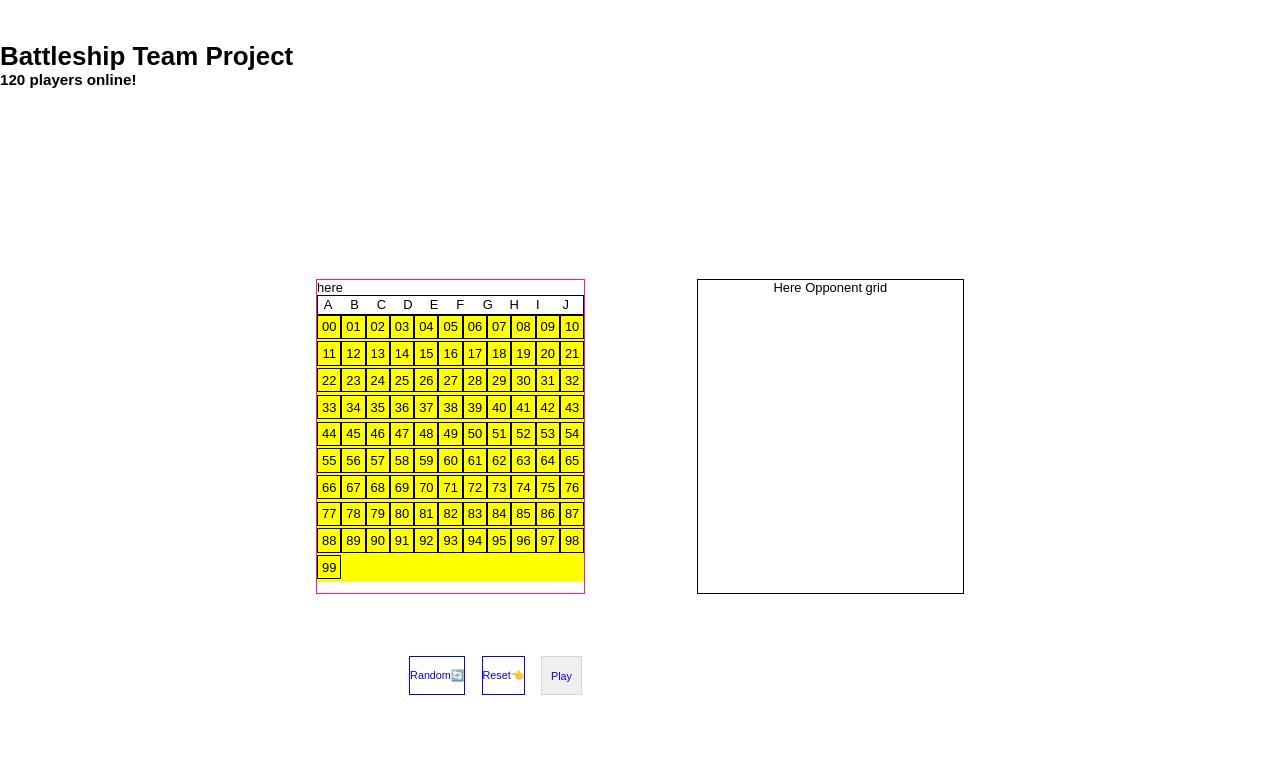
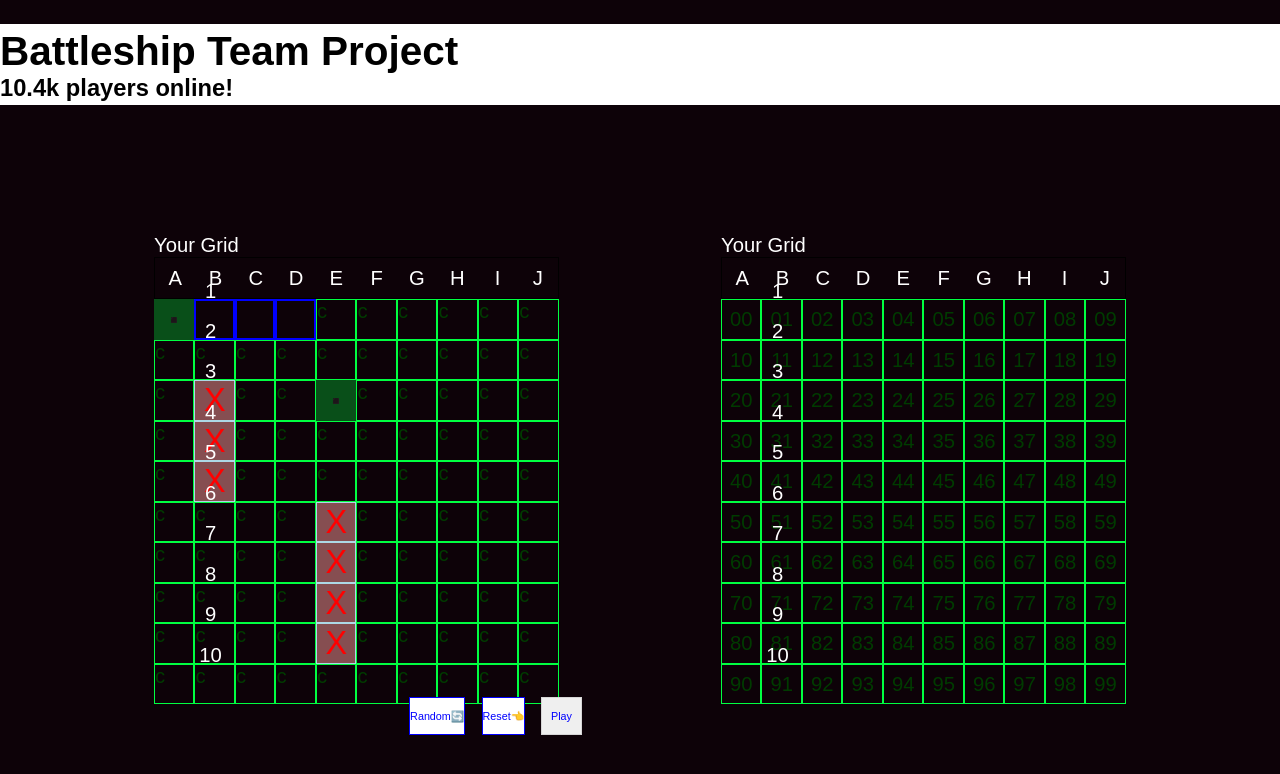
Before and after one commit to dor29494/Battleship_Team_Project, a React (Create React App) app in the folder client-side/Client_dor/: page / in a window 1280 px wide. Shown: the top 774 px of the page. Built offline with nearby package versions, Linux system fonts and the light colour scheme.

Commit message:
eli ui martix

```diff
--- a/client-side/Client_dor/src/stateManager/stateManager.js
+++ b/client-side/Client_dor/src/stateManager/stateManager.js
@@ -70,7 +70,7 @@ const StateManager = ({ children }) => {
   const [grid_clicks, set_GridClicks] = useState({});
   const [grid_array, set_grid_array] = useState([
     [
-      SEA,
+      MISS,
       SHIPS[1].ship_parts[0],
       SHIPS[1].ship_parts[1],
       SHIPS[1].ship_parts[2],
@@ -82,13 +82,13 @@ const StateManager = ({ children }) => {
       SEA,
     ],
     [SEA, SEA, SEA, SEA, SEA, SEA, SEA, SEA, SEA, SEA],
-    [SEA, SEA, SEA, SEA, SEA, SEA, SEA, SEA, SEA, SEA],
-    [SEA, SEA, SEA, SEA, SEA, SEA, SEA, SEA, SEA, SEA],
-    [SEA, SEA, SEA, SEA, SEA, SEA, SEA, SEA, SEA, SEA],
-    [SEA, SEA, SEA, SEA, SEA, SEA, SEA, SEA, SEA, SEA],
-    [SEA, SEA, SEA, SEA, SEA, SEA, SEA, SEA, SEA, SEA],
-    [SEA, SEA, SEA, SEA, SEA, SEA, SEA, SEA, SEA, SEA],
-    [SEA, SEA, SEA, SEA, SEA, SEA, SEA, SEA, SEA, SEA],
+    [SEA, HIT, SEA, SEA, MISS, SEA, SEA, SEA, SEA, SEA],
+    [SEA, HIT, SEA, SEA, SEA, SEA, SEA, SEA, SEA, SEA],
+    [SEA, HIT, SEA, SEA, SEA, SEA, SEA, SEA, SEA, SEA],
+    [SEA, SEA, SEA, SEA, SINK, SEA, SEA, SEA, SEA, SEA],
+    [SEA, SEA, SEA, SEA, SINK, SEA, SEA, SEA, SEA, SEA],
+    [SEA, SEA, SEA, SEA, SINK, SEA, SEA, SEA, SEA, SEA],
+    [SEA, SEA, SEA, SEA, SINK, SEA, SEA, SEA, SEA, SEA],
     [SEA, SEA, SEA, SEA, SEA, SEA, SEA, SEA, SEA, SEA],
   ]);
   const state = {
--- a/client-side/Client_dor/src/styles/reset.styles.js
+++ b/client-side/Client_dor/src/styles/reset.styles.js
@@ -4,7 +4,7 @@ const GlobalStyles = createGlobalStyle`
     html,
     body {
       height: 100%;
-      background: white;
+      background: #0D0208;
    zoom: 90%;
     }
     html {
@@ -17,6 +17,8 @@ const GlobalStyles = createGlobalStyle`
       display: flex;
       justify-content: center;
       align-items: center;
+      color: white;
+      font-size: 25px;
 
 
     }
--- a/client-side/Client_dor/src/view/App.jsx
+++ b/client-side/Client_dor/src/view/App.jsx
@@ -7,8 +7,6 @@ import Footer from "./Footer"
 import {BsContext} from "../stateManager/stateManager"
 function App() {
   const {first_state,ships_array,grid_array,set_ships_array,set_grid_array} = useContext(BsContext);
-console.log(first_state)
-console.log(grid_array.length)
   return (
     <>
 
@@ -34,7 +32,7 @@ border-radius: 50%;
 `
 const GameWrapper = styled.div`
 margin-top: 9rem;
-width: 800px;
+width: 1200px;
 display: flex;
 justify-content: space-between;
 `
--- a/client-side/Client_dor/src/view/Footer.jsx
+++ b/client-side/Client_dor/src/view/Footer.jsx
@@ -21,7 +21,7 @@ export default Footer;
 const Wrapper = styled.div`
 
     position: absolute;
-    top: 80rem;
+    top: 85rem;
     buttom: 0;
     right: 0;
     left: 0;
--- a/client-side/Client_dor/src/view/OppnentGrid.jsx
+++ b/client-side/Client_dor/src/view/OppnentGrid.jsx
@@ -1,22 +1,102 @@
-import React from "react"
+import React, { useContext, useState } from "react"
 import styled from "styled-components"
+import { BsContext } from "../stateManager/stateManager"
+// Last update - Dor
+const UserGrid = () => {
+    const { ships_array, set_ships_array, grid_array, set_grid_array,grid_clicks,set_grid_clicks } = useContext(BsContext)
+const [abc_store , set_abc_store] = useState(['A','B','C','D','E','F','G','H','I','J'])
+const [num_store, set_num_store] = useState([1,2,3,4,5,6,7,8,9,10])
+    const show = (x,y) => {
+        if (!grid_clicks[x+y]) {
+            grid_clicks[x+y] = x+y;
+            console.log(grid_clicks)
+            console.log(x,y);
+const PixelObj = {
+    x,
+    y
+}
+return PixelObj
+        }
+        // console.log(grid_clicks);
 
-const OppnentGrid = ()=>{
+    }
 
+    return (
+        <Wrapper>Your Grid
+                <NumWrapper>
+            {num_store.map(num => <NumDiv>{num}</NumDiv>)}
+                </NumWrapper>
+            <AbcWrapper>
+            {abc_store.map(abc => <AbcDiv>{abc}</AbcDiv>)}
+                </AbcWrapper>
+            <Grid>
+                {grid_array.map((xArr,Xindex) => xArr.map((yArr, Yindex) => <Pixel id={Xindex} value={Yindex} key={`g${Yindex}`} onClick={()=>{show(Xindex,Yindex)}}>{Xindex}{Yindex}</Pixel>))}
+            </Grid>
 
-
-    return(
-        <Wrapper>
-Here Opponent grid
         </Wrapper>
     )
 }
+export default UserGrid
 
-export default OppnentGrid
-const Wrapper = styled.div`
+const Pixel = styled.div`
+min-width: 2rem;
+min-height: 2rem;
+width: 50px;
+height: 50px;
+display: flex;
+align-items: center;
+justify-content: center;
+cursor: pointer;
+border: 1px solid #00FF41;
+`
+const Grid = styled.div`
+display: flex;
+flex-wrap: wrap;
+height: 500px;
+width: 500px;
+color: #003B00;
+
+`
+const Wrapper = styled(Grid)`
+border: none;
+color: white;
+`
+const AbcWrapper = styled.div`
 border: 2px solid black;
+min-height: 2rem;
+width: 500px;
+display: flex;
+
+`
+const NumWrapper = styled.div`
+// border: 1px solid white;
+width: 50px;
+height: 500px;
+display: flex;
+flex-direction: column;
+justify-content: center;
+justify-items: center;
+position: absolute;
+left: 930px;
+top: 345px;
+`
+const AbcDiv = styled.div`
+flex-basis: 10%;
+height: 50px;
+width: 50px;
+// border: 1px solid white;
+display: flex;
+align-items: center;
+justify-content: center;
+
+`
+const NumDiv = styled.div`
+flex-basis: 10%;
+height: 50px;
+margin-left: 5px;
+// border: 1px solid white;
 display: flex;
 justify-content: center;
-width: 330px;
-height: 390px;
+width: 50px;
+
 `
--- a/client-side/Client_dor/src/view/TopBar.jsx
+++ b/client-side/Client_dor/src/view/TopBar.jsx
@@ -2,15 +2,12 @@ import React from "react"
 import styled from "styled-components"
 
 const TopBar = () => {
-
-
     return (
         <Wrapper>
             <div>
                 <h1>Battleship Team Project</h1>
-                <h3>120 players online!</h3>
+                <h3>10.4k players online!</h3>
             </div>
-
         </Wrapper>
 
 
--- a/client-side/Client_dor/src/view/UserGrid.jsx
+++ b/client-side/Client_dor/src/view/UserGrid.jsx
@@ -2,14 +2,34 @@ import React, { useContext, useState } from "react"
 import styled from "styled-components"
 import { BsContext } from "../stateManager/stateManager"
 // Last update - Dor
+const Pixel = (props) => {
+    let properties = props
+    // return <h1>none</h1>
+    if (properties.status === 'SEA') {
+        return (
+            <Regularsquare>c</Regularsquare>
+        )
+    }
+    else if (properties.status === 'MISS') {
+        return <Misshit>▪️</Misshit>
+    }
+    else if (properties.status === 'HIT' || properties.status === 'SINK') {
+        return <Shiphit>X</Shiphit>
+    }
+    else {
+        console.log("ELSE IS: ", properties.status)
+        return <Shippart></Shippart> }
+}
+
 const UserGrid = () => {
-    const { ships_array, set_ships_array, grid_array, set_grid_array,grid_clicks,set_grid_clicks } = useContext(BsContext)
-const [abc_store , set_abc_store] = useState(['A','B','C','D','E','F','G','H','I','J'])
-    const show = (x,y) => {
-        if (!grid_clicks[x+y]) {
-            grid_clicks[x+y] = x+y;
+    const { ships_array, set_ships_array, grid_array, set_grid_array, grid_clicks, set_grid_clicks } = useContext(BsContext)
+    const [abc_store, set_abc_store] = useState(['A', 'B', 'C', 'D', 'E', 'F', 'G', 'H', 'I', 'J'])
+    const [num_store, set_num_store] = useState([1, 2, 3, 4, 5, 6, 7, 8, 9, 10])
+    const show = (x, y) => {
+        if (!grid_clicks[x + y]) {
+            grid_clicks[x + y] = x + y;
             console.log(grid_clicks)
-            console.log(x,y);
+            console.log(x, y);
             const PixelObj = {
                 x,
                 y
@@ -19,14 +39,20 @@ return PixelObj
         // console.log(grid_clicks);
 
     }
-
+    const pixelStatus = (x, y) => {
+        let obj = grid_array[x][y]
+        return obj.toString();
+    }
     return (
-        <Wrapper>here
+        <Wrapper>Your Grid
+            <NumWrapper>
+                {num_store.map(num => <NumDiv>{num}</NumDiv>)}
+            </NumWrapper>
             <AbcWrapper>
                 {abc_store.map(abc => <AbcDiv>{abc}</AbcDiv>)}
             </AbcWrapper>
             <Grid>
-                {grid_array.map((xArr,Xindex) => xArr.map((yArr, Yindex) => <Pixel id={Xindex} value={Yindex} key={`g${Yindex}`} onClick={()=>{show(Xindex,Yindex)}}>{Xindex}{Yindex}</Pixel>))}
+                {grid_array.map((xArr, Xindex) => xArr.map((yArr, Yindex) => <Pixel id={Xindex} value={Yindex} key={`g${Yindex}`} onClick={() => { show(Xindex, Yindex) }} status={pixelStatus(Xindex, Yindex)}></Pixel>))}
             </Grid>
 
         </Wrapper>
@@ -34,43 +60,153 @@ return PixelObj
 }
 export default UserGrid
 
-const Wrapper = styled.div`
-border: 2px solid deeppink;
-padding-right: auto;
-
-`
-const Pixel = styled.div`
+const StyledPixel = styled.div`
 min-width: 2rem;
 min-height: 2rem;
-width: 30px;
-height: 30px;
-border: 2px solid black;
+width: 50px;
+height: 50px;
 display: flex;
 align-items: center;
 justify-content: center;
 cursor: pointer;
-
-
-
+border: 1px solid #00FF41;
+if (props.status === 'SEA') { return background: blue }
 `
 const Grid = styled.div`
 display: flex;
 flex-wrap: wrap;
-height: 330px;
-width: 330px;
-background: yellow;
+height: 500px;
+width: 500px;
+color: #003B00;
 
+`
+const Wrapper = styled(Grid)`
+border: none;
+color: white;
 `
 const AbcWrapper = styled.div`
 border: 2px solid black;
 min-height: 2rem;
-width: 330px;
+width: 500px;
 display: flex;
 
 `
+const NumWrapper = styled.div`
+// border: 1px solid white;
+width: 50px;
+height: 500px;
+display: flex;
+flex-direction: column;
+justify-content: center;
+justify-items: center;
+position: absolute;
+left: 230px;
+top: 345px;
+`
 const AbcDiv = styled.div`
 flex-basis: 10%;
-padding: 2px;
-margin-left: 5px;
+height: 50px;
+width: 50px;
+// border: 1px solid white;
+display: flex;
+justify-content: center;
+align-items: center;
 
 `
+const NumDiv = styled.div`
+flex-basis: 10%;
+height: 50px;
+margin-left: 5px;
+// border: 1px solid white;
+display: flex;
+justify-content: center;
+width: 50px;
+
+`
+
+
+
+
+
+
+
+
+const Regularsquare = styled.div`
+  border: 1px solid;
+  border-color: #00FF41;
+  width: 50px;
+  height: 50px;
+`;
+
+const Misshit = styled.div`
+background: #00FF41;
+opacity: 0.3;
+border: 3px solid #00FF41;
+display: flex;
+  align-items: center;
+  justify-content: center;
+width: 50px;
+height: 50px;
+`;
+const Invlidmove = styled.div`
+  border: 1px solid;
+  color: grey;
+  border-color: lightblue;
+  background: rgba(224, 224, 224.5);
+  display: flex;
+  align-items: center;
+  justify-content: center;
+  width: 50px;
+  height: 50px;
+`;
+const Shiphit = styled.div`
+  border: 1px solid;
+  color: red;
+  font-size: 5vh;
+  border-color: lightblue;
+  background: rgba(255, 153, 153, 0.5);
+  display: flex;
+  align-items: center;
+  justify-content: center;
+  width: 50px;
+  height: 50px;
+`;
+
+const Shippart = styled.div`
+  border: 3px solid blue;
+//   background-color: lightgray;
+width: 50px;
+height: 50px;
+  cursor: move;
+`;
+
+const Resetgrid = styled.button`
+  border: 1px solid;
+  background-color: white;
+  color: blue;
+  min-width: 6vh;
+  min-height: 6vh;
+  display: flex;
+  align-items: center;
+  justify-content: center;
+  cursor: pointer;
+`;
+
+const Randomgrid = styled.button`
+  border: 1px solid;
+  background-color: white;
+  color: blue;
+  min-width: 6vh;
+  min-height: 6vh;
+  cursor: pointer;
+`;
+const Playbtn = styled.button`
+  border: 1px solid #d6d6d6;
+  padding :.2em .8em ;
+  background-color: linear-gradient(to bottom,rgba(225,250,225,1) 0,rgba(195,222,197,1) 100%);
+  color:blue;
+  cursor : pointer ;
+  box-shadow : 0 2px 6px rgba(0,0,0,.25)
+  width: 10vh;
+  height:6vh;
+`;
```
Also changed, not shown: 1 other file (tests, documents, lock files or other folders). Lines whose indentation alone changed are shown as unchanged.
